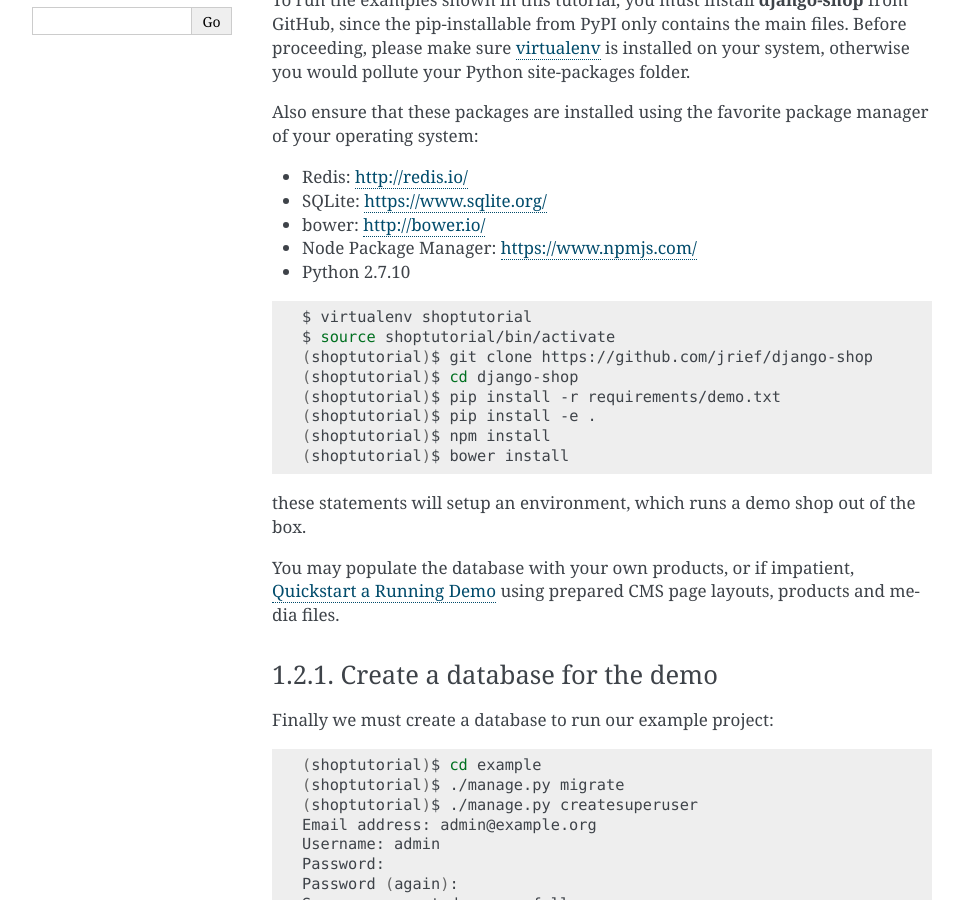
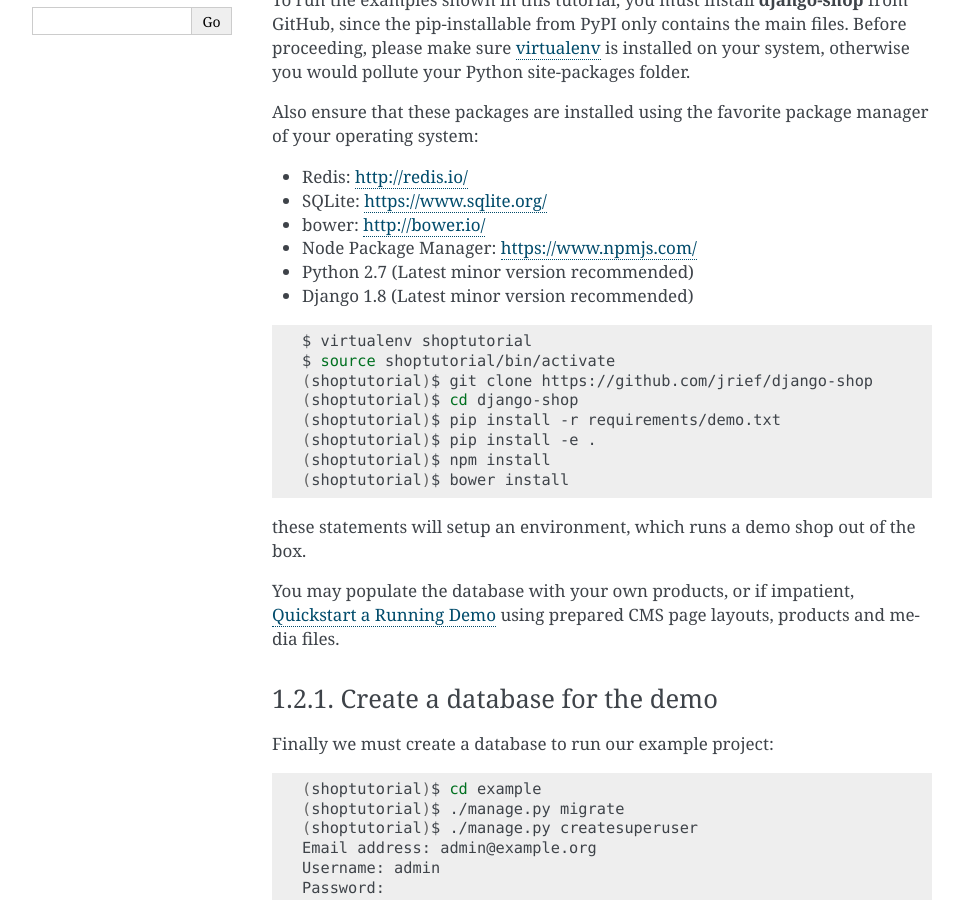
Before and after one commit to zootopia106/django-shop, a Sphinx documentation site: the page built from docs/tutorial/intro.rst, in a window 1280 px wide and 900 px high, scrolled down 388 px. Shown: the whole window, without its empty margins (148-1111 px from the left). Built offline with Sphinx 7.4.7, drawn with Linux system fonts in a browser that asks for light colours.

Commit message:
Update intro.rst
Changed to Python 2.7 and added Django 1.8 version

```diff
--- a/docs/tutorial/intro.rst
+++ b/docs/tutorial/intro.rst
@@ -31,7 +31,8 @@
 * SQLite: https://www.sqlite.org/
 * bower: http://bower.io/
 * Node Package Manager: https://www.npmjs.com/
-* Python 2.7.10
+* Python 2.7 (Latest minor version recommended)
+* Django 1.8 (Latest minor version recommended)
 
 .. code-block:: shell
 
```
